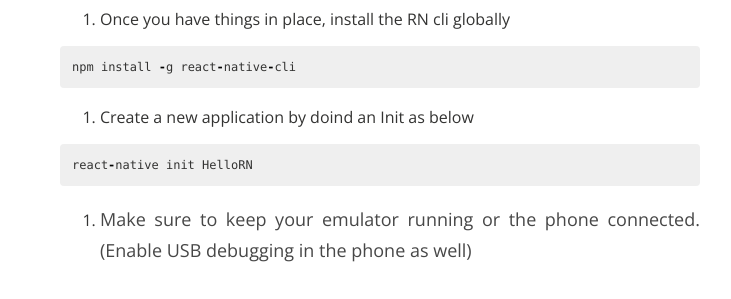
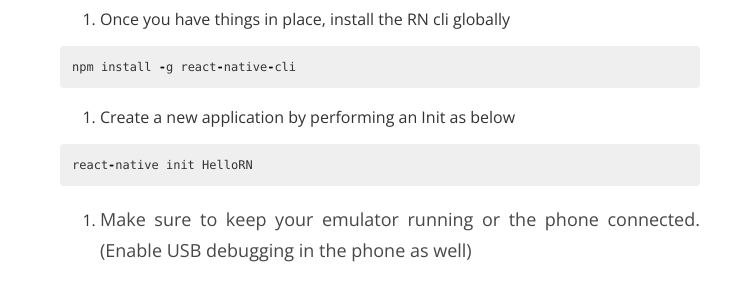
Before and after one commit to Raathigesh/Raathigesh.github.io, a Jekyll site: the page built from _posts/2015-12-16-Getting-Android-App-Running-With-React-Native-On-Windows.md, in a window 1280 px wide and 900 px high, scrolled down 546 px. Shown: the part 154-453 px from the top of the window, without its empty margins (260-991 px from the left). Built offline with Jekyll 4.4.1, drawn with Linux system fonts in a browser that asks for light colours; nearby versions of some CDN libraries; comment, search, counter and statistics services are not loaded.

Commit message:
Updated 2015-12-16-Getting-Android-App-Running-With-React-Native-On-Windows.md

```diff
--- a/_posts/2015-12-16-Getting-Android-App-Running-With-React-Native-On-Windows.md
+++ b/_posts/2015-12-16-Getting-Android-App-Running-With-React-Native-On-Windows.md
@@ -24,7 +24,7 @@
 npm install -g react-native-cli
 {% endhighlight %}
 
-4. Create a new application by doind an Init as below
+4. Create a new application by performing an Init as below
 {% highlight javascript %}
 react-native init HelloRN
 {% endhighlight %}
```
